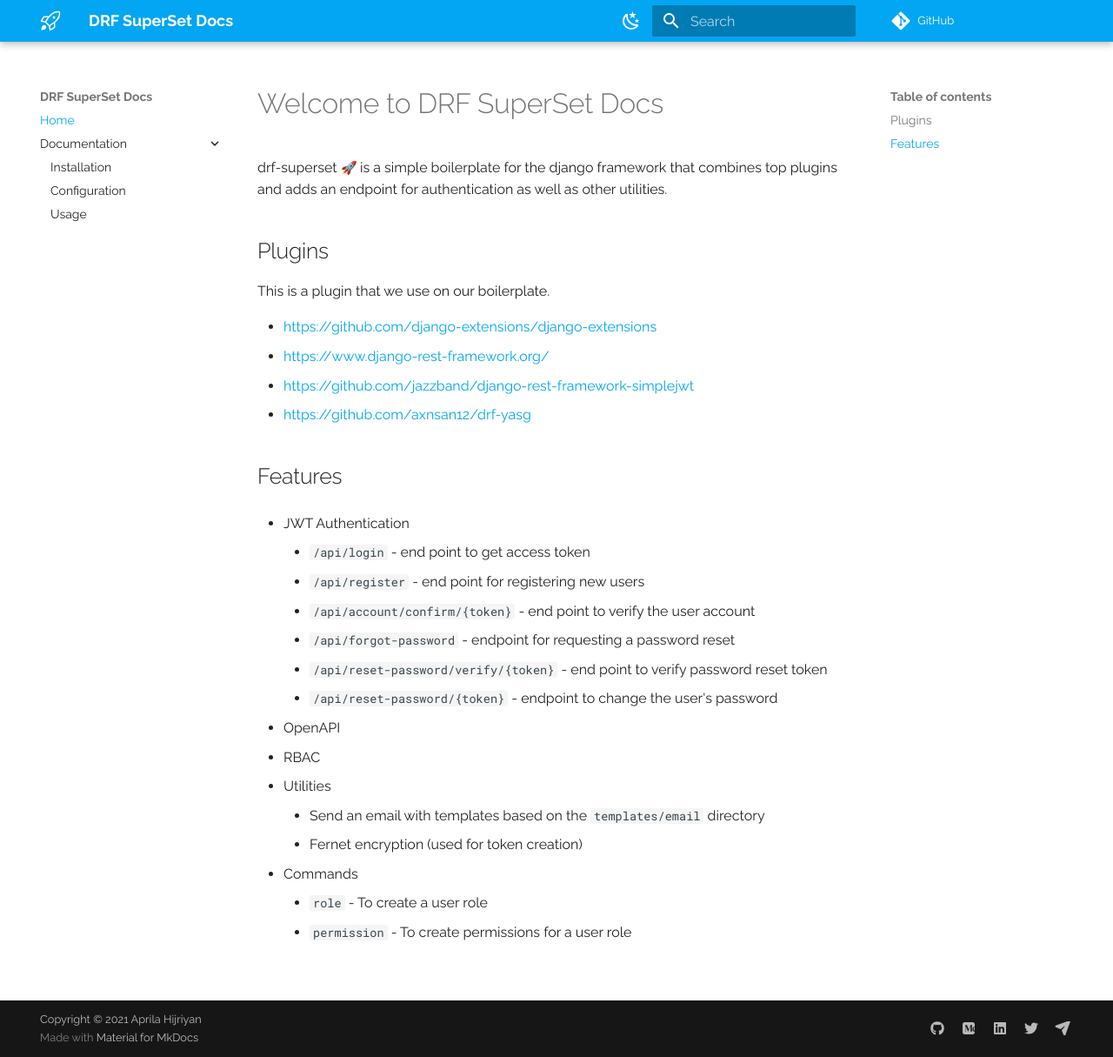
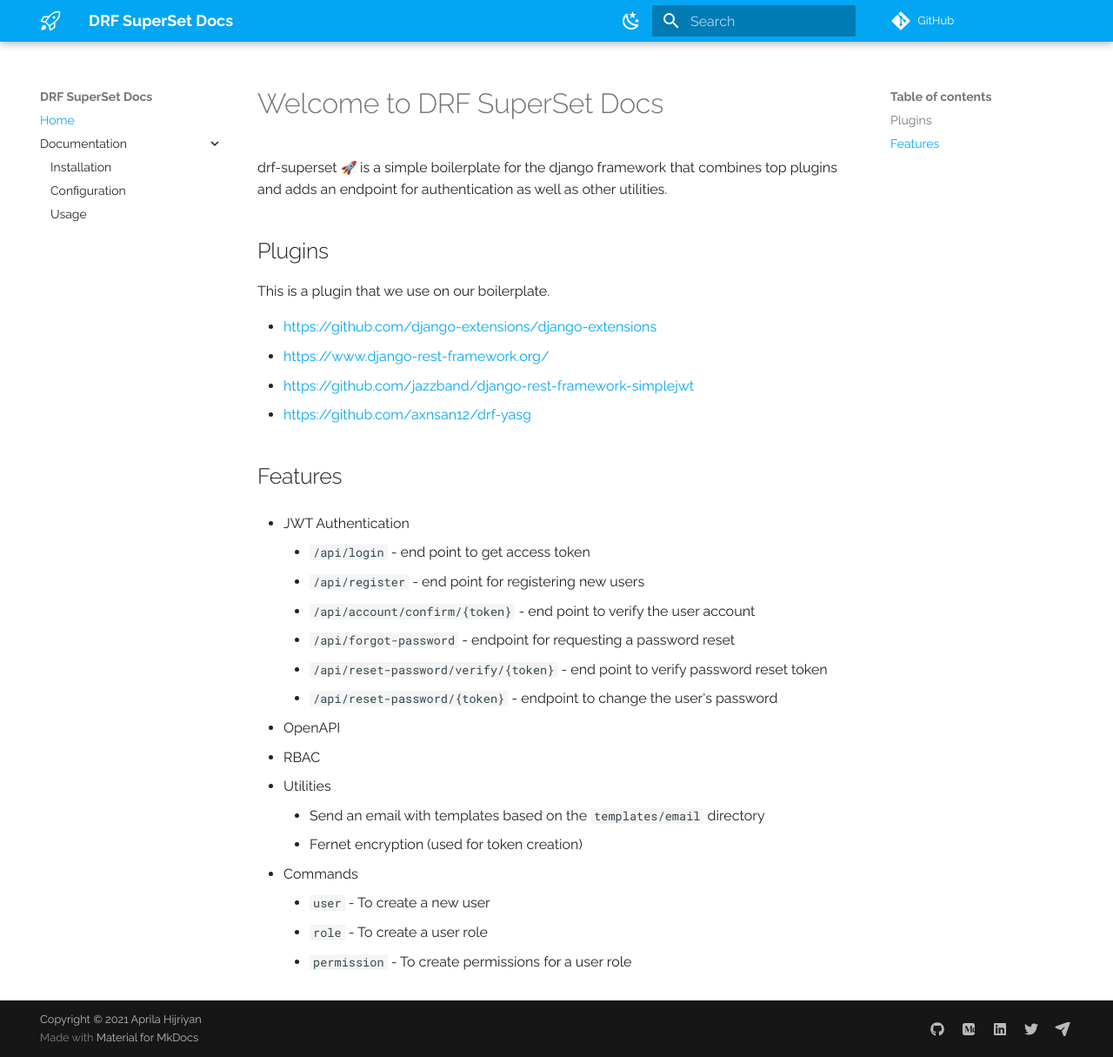
Before and after one commit to aprilahijriyan/drf-superset, an MkDocs documentation site: the page built from docs/index.md, in a window 1280 px wide and 1215 px high. Shown: the whole window at 87% size. Built offline with MkDocs 1.6.1 and Material for MkDocs 9.7.7, drawn with Linux system fonts in a browser that asks for light colours; emoji names are drawn with the system emoji font; comment, search, counter and statistics services are not loaded; the version menu is left out.

Commit message:
📖 DOC: update

```diff
--- a/docs/index.md
+++ b/docs/index.md
@@ -34,5 +34,6 @@
     * Fernet encryption (used for token creation)
 
 * Commands
+    * `user` - To create a new user
     * `role` - To create a user role
     * `permission` - To create permissions for a user role
```
